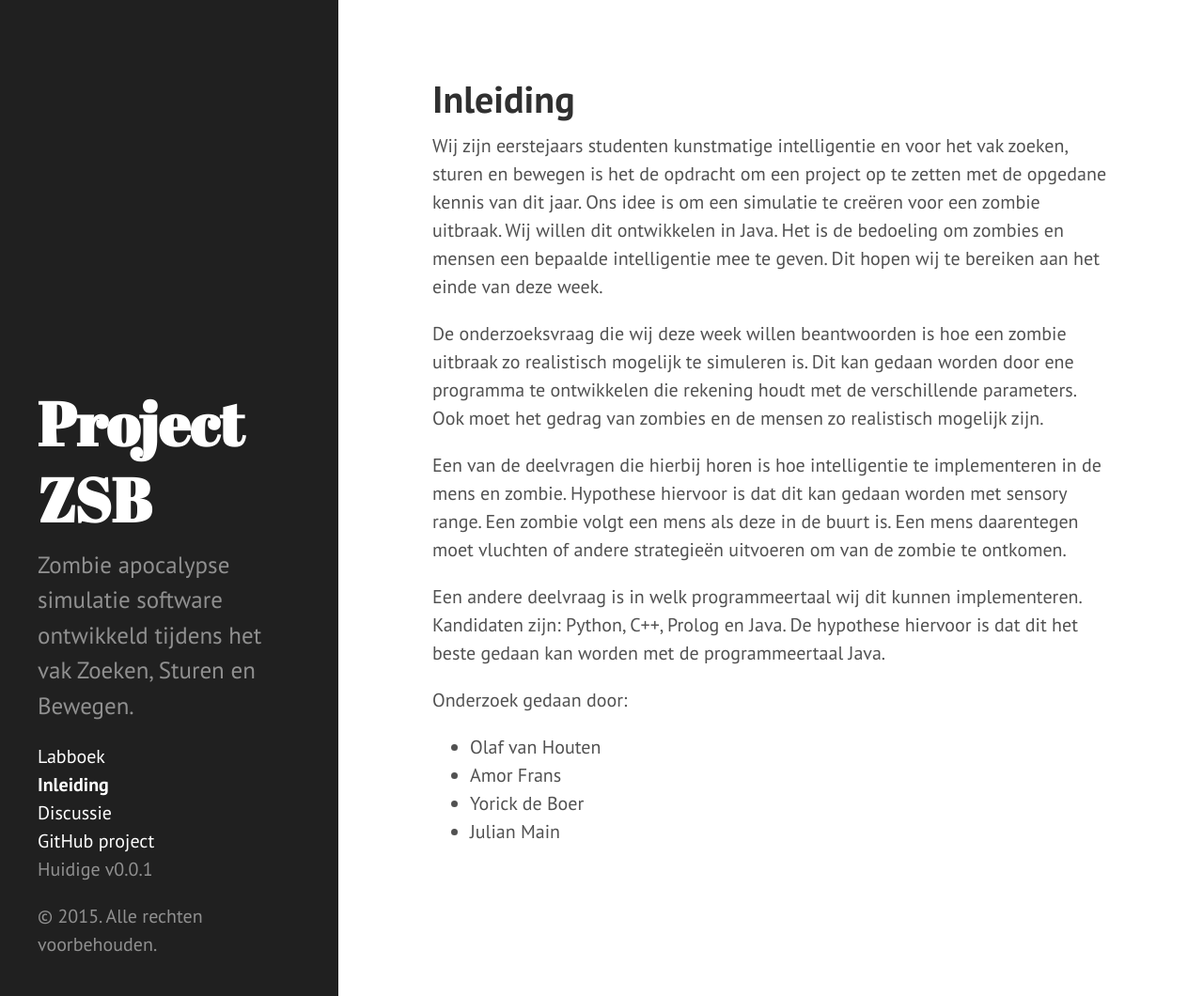
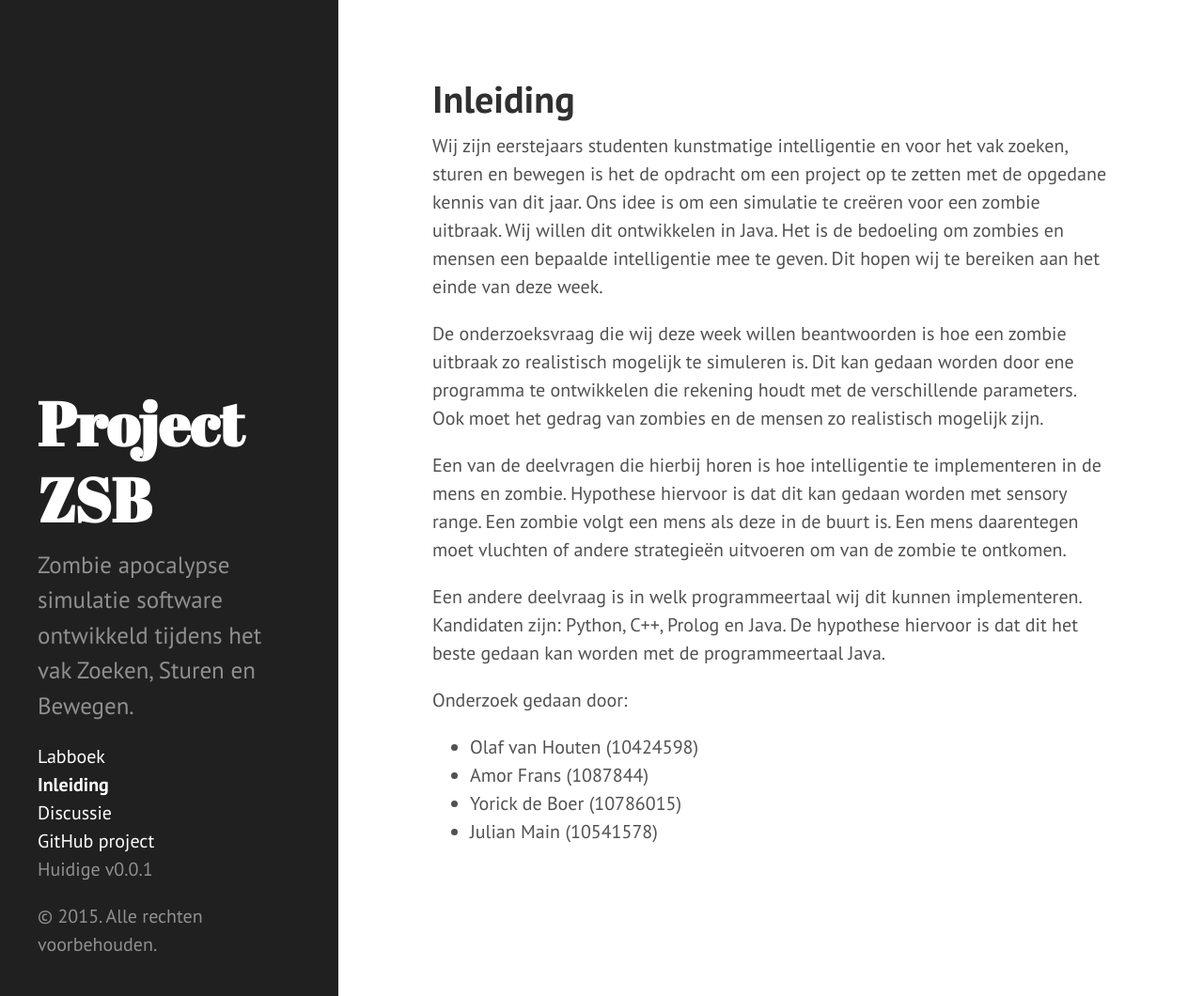
Before and after one commit to zombiea-apocalypse-sim/zombiea-apocalypse-sim.github.io, a Jekyll site: the page built from about.md, in a window 1280 px wide and 1060 px high. Shown: the whole window at 94% size. Built offline with Jekyll 4.4.1, drawn with Linux system fonts in a browser that asks for light colours; Markdown is read by kramdown in place of the engine named in the settings.

Commit message:
studentnummers

```diff
--- a/about.md
+++ b/about.md
@@ -14,7 +14,7 @@ Een andere deelvraag is in welk programmeertaal wij dit kunnen implementeren. Ka
 
 Onderzoek gedaan door:
 
-* Olaf van Houten
-* Amor Frans
-* Yorick de Boer
-* Julian Main
+* Olaf van Houten (10424598)
+* Amor Frans (1087844)
+* Yorick de Boer (10786015)
+* Julian Main (10541578)
```
